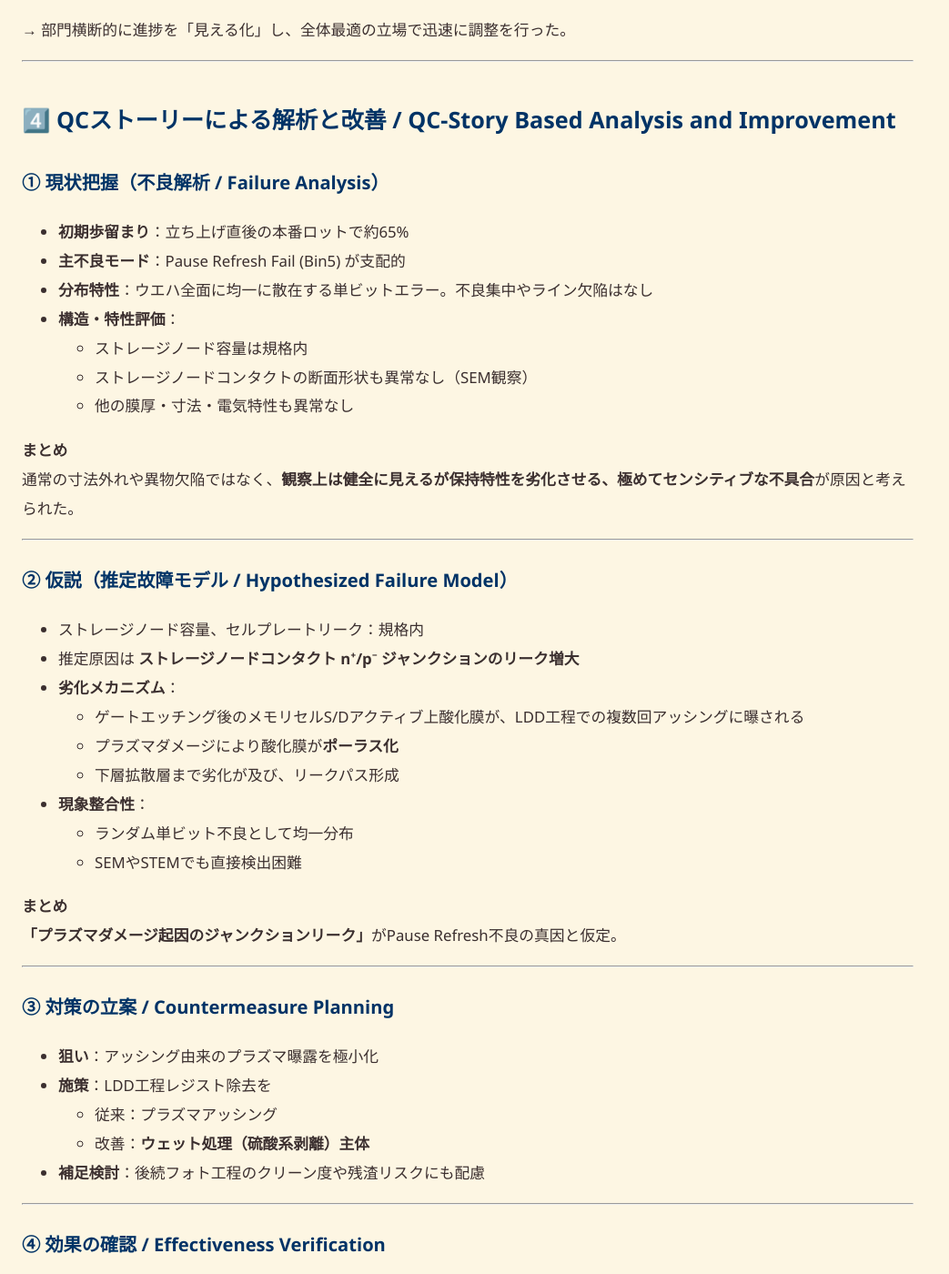
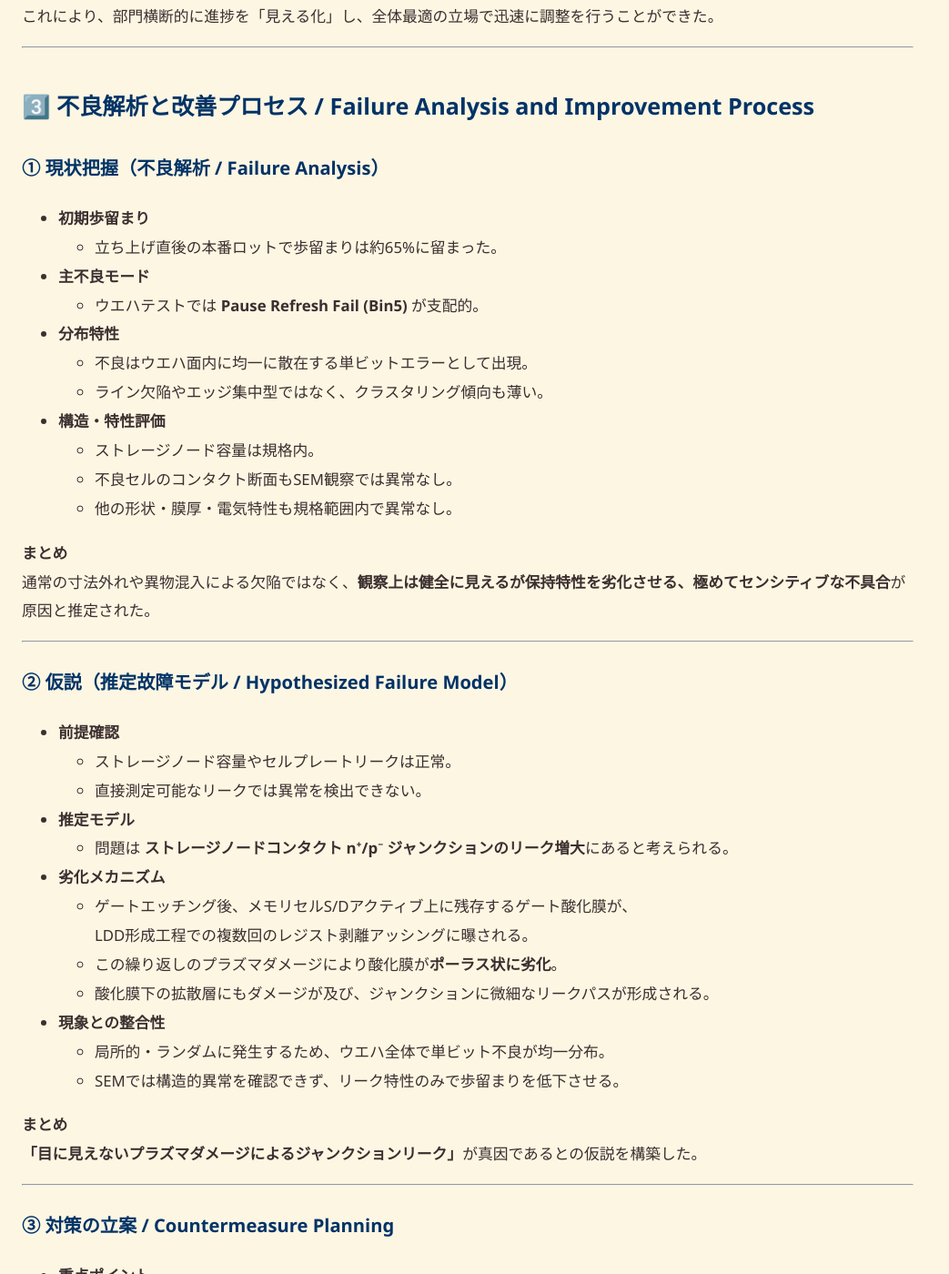
Before and after one commit to Samizo-AITL/Edusemi-Plus, a Jekyll site: the page built from archive/paper/dram_vsram/01_DRAM_Startup_0.25um.md, in a window 1280 px wide and 1400 px high, scrolled down 2049 px. Shown: the whole window at 91% size, without its empty margins (0-1043 px from the left). Built offline with Jekyll 4.4.1, drawn with Linux system fonts in a browser that asks for light colours; some of the changed text lies outside the part shown.

Commit message:
Update 01_DRAM_Startup_0.25um.md

```diff
--- a/archive/paper/dram_vsram/01_DRAM_Startup_0.25um.md
+++ b/archive/paper/dram_vsram/01_DRAM_Startup_0.25um.md
@@ -30,15 +30,15 @@
 
 - **形状ロット（約10ロット）**
   各要素技術には、**実製品ウエハでなければ評価できない項目**が多い。
-  形状ロットはそれらの部門にウエハを提供すると同時に、以下を確認した。
+  形状ロットはそれらの部門にウエハを提供すると同時に、以下を並行して確認することを目的とした。
   - 各フォトのパターン寸法
   - エッチング後寸法とフォト→エッチの寸法変換差
   - 各層間膜堆積後の断面観察
   - 各要素技術担当による評価（拡散、CVD、エッチングなど）
-  → 結果を基に後続ロット用のレシピを作成・更新。
+  → これらの結果を基に、後続ロット用のレシピを作成・更新。
 
 - **本番ロット（信頼性確認）**
-  信頼性確認用に複数ロットを投入。ウエハテストと長期信頼性試験（Burn-in等）により、量産移行可否を判定。
+  信頼性確認用に複数ロットを投入し、ウエハテストと長期信頼性試験（Burn-in等）で量産移行可否を判定。
 
 ---
 
@@ -62,69 +62,91 @@
 
 ### 3. 運用体制（スケジュール最適化）
 
-- 初回ロットを**いち早く流して後続ロットの標準パスを確立できるか**が、立ち上げスケジュールの鍵であった。
-- そのため、酒田工場では通常の製造部門に加え、**技術側（プロセス開発・要素技術担当・立ち上げチーム）が日勤・夜勤の二交代制で常駐**。
-- 24時間体制でモニタリングとフィードバックを行い、**SCF → 形状ロット → 本番ロット** の展開を短期間で回すことが可能となった。
+初回ロットを**いち早く流して、後続ロットの標準パス（標準流動）を確立できるか**が、立ち上げスケジュールを決定した。
 
-**毎朝の朝会では以下を実施した**：
-- ラミネートした流動票をホワイトボードに掲示し、各ロットの進捗を共有
+そのため、酒田工場では通常の製造部門に加え、**技術側（プロセス開発・要素技術担当・立ち上げチーム）が日勤・夜勤の二交代制で常駐**し、
+24時間体制でモニタリングとフィードバックを行った。これにより、
+**SCF → 形状ロット → 本番ロット** の展開を短期間で回すことが可能となった。
+
+また、**毎朝の朝会**では以下を実施した：
+- **ラミネートした流動票をホワイトボードに掲示**し、各ロットの進捗を共有
 - 各ロットがオンスケジュールか、遅延がある場合は日数を明示して報告
-- 各要素技術担当者から立ち上げ状況や課題の進捗を報告
+- 各要素技術担当者から、立ち上げ状況や課題の進捗を報告
 
-→ 部門横断的に進捗を「見える化」し、全体最適の立場で迅速に調整を行った。
+これにより、部門横断的に進捗を「見える化」し、全体最適の立場で迅速に調整を行うことができた。
 
 ---
 
-## 4️⃣ QCストーリーによる解析と改善 / QC-Story Based Analysis and Improvement
+## 3️⃣ 不良解析と改善プロセス / Failure Analysis and Improvement Process
 
 ### ① 現状把握（不良解析 / Failure Analysis）
 
-- **初期歩留まり**：立ち上げ直後の本番ロットで約65%
-- **主不良モード**：Pause Refresh Fail (Bin5) が支配的
-- **分布特性**：ウエハ全面に均一に散在する単ビットエラー。不良集中やライン欠陥はなし
-- **構造・特性評価**：
-  - ストレージノード容量は規格内
-  - ストレージノードコンタクトの断面形状も異常なし（SEM観察）
-  - 他の膜厚・寸法・電気特性も異常なし
+- **初期歩留まり**
+  - 立ち上げ直後の本番ロットで歩留まりは約65%に留まった。
+- **主不良モード**
+  - ウエハテストでは **Pause Refresh Fail (Bin5)** が支配的。
+- **分布特性**
+  - 不良はウエハ面内に均一に散在する単ビットエラーとして出現。
+  - ライン欠陥やエッジ集中型ではなく、クラスタリング傾向も薄い。
+- **構造・特性評価**
+  - ストレージノード容量は規格内。
+  - 不良セルのコンタクト断面もSEM観察では異常なし。
+  - 他の形状・膜厚・電気特性も規格範囲内で異常なし。
 
 **まとめ**
-通常の寸法外れや異物欠陥ではなく、**観察上は健全に見えるが保持特性を劣化させる、極めてセンシティブな不具合**が原因と考えられた。
+通常の寸法外れや異物混入による欠陥ではなく、**観察上は健全に見えるが保持特性を劣化させる、極めてセンシティブな不具合**が原因と推定された。
 
 ---
 
 ### ② 仮説（推定故障モデル / Hypothesized Failure Model）
 
-- ストレージノード容量、セルプレートリーク：規格内
-- 推定原因は **ストレージノードコンタクト n⁺/p⁻ ジャンクションのリーク増大**
-- **劣化メカニズム**：
-  - ゲートエッチング後のメモリセルS/Dアクティブ上酸化膜が、LDD工程での複数回アッシングに曝される
-  - プラズマダメージにより酸化膜が**ポーラス化**
-  - 下層拡散層まで劣化が及び、リークパス形成
-- **現象整合性**：
-  - ランダム単ビット不良として均一分布
-  - SEMやSTEMでも直接検出困難
+- **前提確認**
+  - ストレージノード容量やセルプレートリークは正常。
+  - 直接測定可能なリークでは異常を検出できない。
+- **推定モデル**
+  - 問題は **ストレージノードコンタクト n⁺/p⁻ ジャンクションのリーク増大**にあると考えられる。
+- **劣化メカニズム**
+  - ゲートエッチング後、メモリセルS/Dアクティブ上に残存するゲート酸化膜が、
+    LDD形成工程での複数回のレジスト剥離アッシングに曝される。
+  - この繰り返しのプラズマダメージにより酸化膜が**ポーラス状に劣化**。
+  - 酸化膜下の拡散層にもダメージが及び、ジャンクションに微細なリークパスが形成される。
+- **現象との整合性**
+  - 局所的・ランダムに発生するため、ウエハ全体で単ビット不良が均一分布。
+  - SEMでは構造的異常を確認できず、リーク特性のみで歩留まりを低下させる。
 
 **まとめ**
-**「プラズマダメージ起因のジャンクションリーク」**がPause Refresh不良の真因と仮定。
+**「目に見えないプラズマダメージによるジャンクションリーク」**が真因であるとの仮説を構築した。
 
 ---
 
 ### ③ 対策の立案 / Countermeasure Planning
 
-- **狙い**：アッシング由来のプラズマ曝露を極小化
-- **施策**：LDD工程レジスト除去を
-  - 従来：プラズマアッシング
-  - 改善：**ウェット処理（硫酸系剥離）主体**
-- **補足検討**：後続フォト工程のクリーン度や残渣リスクにも配慮
+- **重点ポイント**
+  - アッシング工程によるプラズマ曝露を最小化すること。
+- **具体策**
+  - LDD工程のレジスト除去を、従来のプラズマアッシングから
+    **ウェット処理（硫酸系剥離）主体**へ切り替え。
+- **狙い**
+  - プラズマ起因の酸化膜ダメージを根本的に排除。
+  - ジャンクションリークの発生を抑制し、セル保持特性を回復させる。
+- **補足**
+  - 他工程との整合性（後続フォトプロセスのクリーン度確保、残渣リスクの回避）も並行して検討。
 
 ---
 
 ### ④ 効果の確認 / Effectiveness Verification
 
-- **歩留まり改善**：65% → **80%前後**へ向上
-- **不良減少**：単ビット不良の顕著な低減を確認
-- **信頼性確認**：バーンイン試験を含む高温動作・長期保持試験で規格を満足
-- **量産適用**：改善条件をもって量産レシピをFix。以後の量産で安定歩留まりを確保
+- **歩留まりの改善**
+  - 改善前: 約65%
+  - 改善後: **80%前後**へ向上。
+  - 均一に散在していた単ビット不良が顕著に減少。
+- **信頼性評価**
+  - バーンイン試験を含む高温動作・長期保持試験で規格を満足。
+  - 不良再発率も大幅に低下。
+- **量産適用**
+  - 改善条件をもって最終レシピをFix。
+  - 以後の量産立ち上げで安定した歩留まりを確保。
 
 **まとめ**
-QCストーリーに沿ったプロセス改善により、**原因の見えにくいセンシティブ不良を克服し、歩留まり・信頼性を両立させた量産条件を確立**した。
+解析 → 仮説 → 対策 → 効果確認という一連の改善サイクルにより、
+**原因の見えにくいセンシティブ不良を克服し、量産条件を確立**することに成功した。
```
Also changed, not shown: other parts of archive/paper/dram_vsram/01_DRAM_Startup_0.25um.md (+3 -3 lines).
